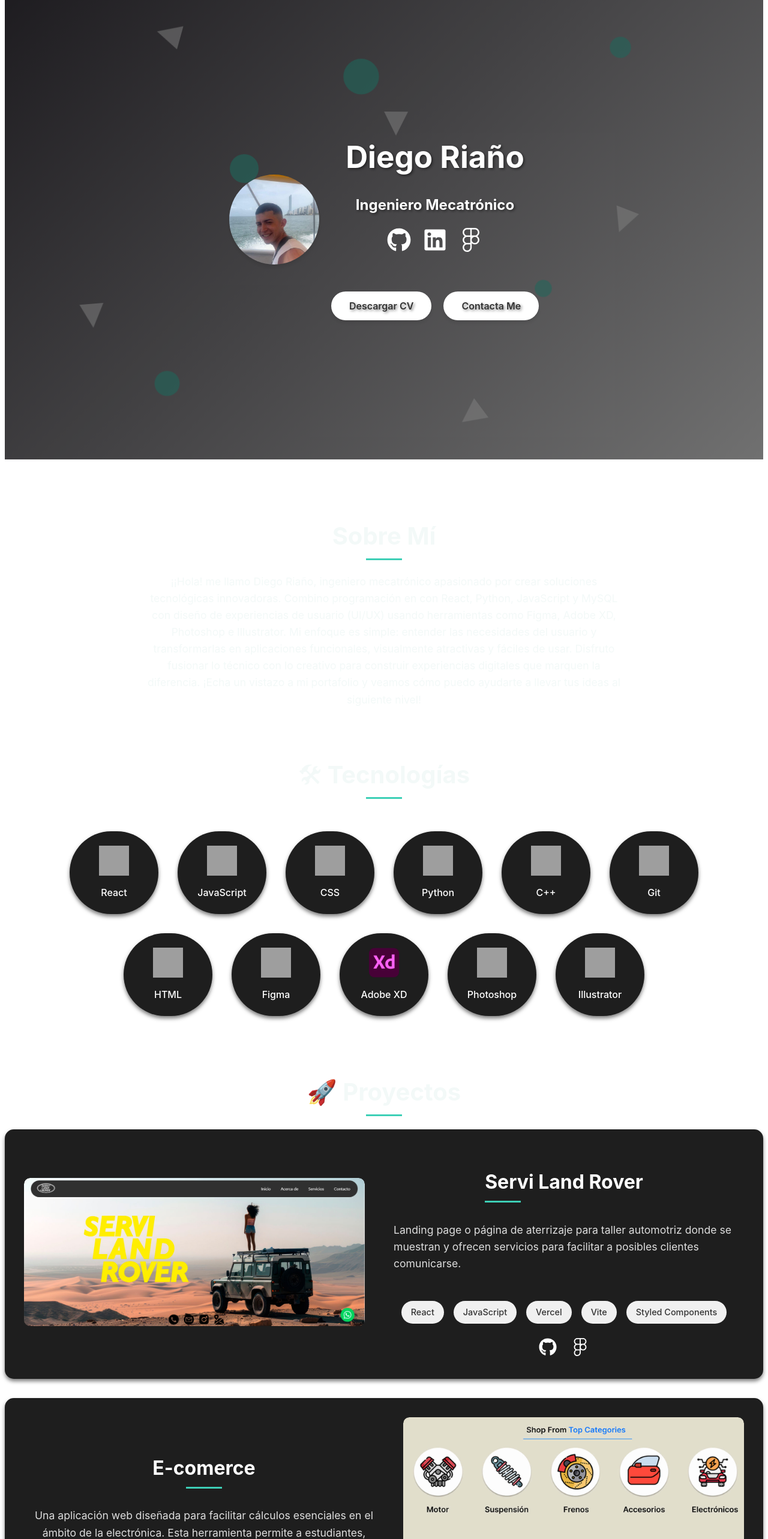
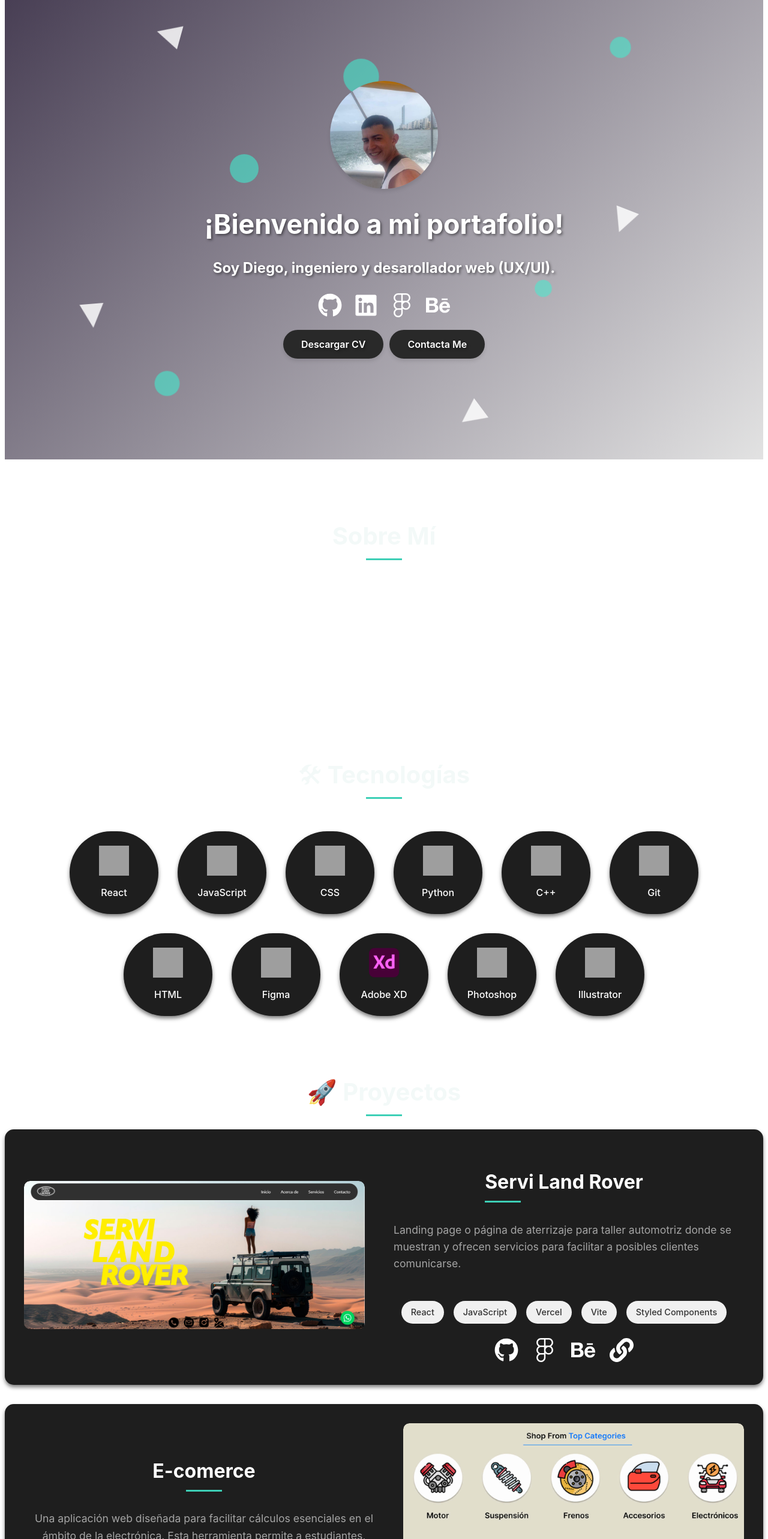
Before and after one commit to dart01/portafolio, a React (Vite) app: page / in a window 1280 px wide. Shown: the part 100-2666 px from the top of the page at 60% size. Built offline with nearby package versions, Linux system fonts and the light colour scheme; grey boxes are pictures that could not be loaded; the HTML template or start-up script is replaced by a standard one.

Commit message:
dando mejoras de estilos

```diff
--- a/src/AboutMe.jsx
+++ b/src/AboutMe.jsx
@@ -31,7 +31,7 @@ const SectionTitle = styled.h2`
 const Description = styled.p`
   font-size: 1.1rem;
   line-height: 1.6;
-  color: rgb(243,249,248);;
+  color: rgba(255, 255, 255, 0.6); /* Cambiado a blanco con 60% de opacidad */
   max-width: 800px;
   margin: 0 auto 3rem;
 `;
@@ -93,15 +93,18 @@ const AboutMe = () => {
     <AboutMeContainer id="about">
       <SectionTitle>Sobre Mí</SectionTitle>
       <Description>
-        ¡¡Hola! me llamo Diego Riaño, ingeniero mecatrónico apasionado
-        por crear soluciones tecnológicas innovadoras. Combino programación en
-        con React, Python, JavaScript y MySQL con diseño de experiencias de usuario (UI/UX)
-        usando herramientas como Figma, Adobe XD, Photoshop e Illustrator.
-        Mi enfoque es simple: entender las necesidades del usuario y transformarlas
-        en aplicaciones funcionales, visualmente atractivas y fáciles de usar. Disfruto
-        fusionar lo técnico con lo creativo para construir experiencias digitales que marquen
-        la diferencia. ¡Echa un vistazo a mi portafolio y veamos cómo puedo ayudarte a llevar
-        tus ideas al siguiente nivel!
+        ¡¡Hola! me llamo Diego Riaño, ingeniero mecatrónico
+        apasionado por crear soluciones tecnológicas innovadoras.
+        Combino programación en con React, Python, JavaScript y
+        MySQL con diseño de experiencias de usuario (UI/UX) usando
+        herramientas como Figma, Adobe XD, Photoshop e Illustrator.
+        Mi enfoque es simple: entender las necesidades del usuario
+        y transformarlas en aplicaciones funcionales, visualmente
+        atractivas y fáciles de usar. Disfruto fusionar lo técnico
+        con lo creativo para construir experiencias digitales que
+        marquen la diferencia. ¡Echa un vistazo a mi portafolio y
+        veamos cómo puedo ayudarte a llevar tus ideas al siguiente
+        nivel!
       </Description>
 
       <SectionTitle>🛠 Tecnologías</SectionTitle>
--- a/src/FloatingFiguresBackground.jsx
+++ b/src/FloatingFiguresBackground.jsx
@@ -36,7 +36,7 @@ const Container = styled.div`
   width: 100%;
   height: 100%;
   overflow: hidden;
-  background: linear-gradient(135deg,rgba(31, 27, 36, 0.88),rgba(18, 18, 18, 0.12));
+  background: linear-gradient(135deg,rgba(44, 33, 58, 0.88),rgba(18, 18, 18, 0.12));
   z-index: 0;
 `;
 
@@ -47,7 +47,7 @@ const Triangle = styled.div`
   height: 0;
   border-left: 20px solid transparent;
   border-right: 20px solid transparent;
-  border-bottom: 40px solid rgba(255, 255, 255, 0.53);
+  border-bottom: 40px solid rgba(255, 255, 255, 0.83);
   animation: ${float} 10s infinite ease-in-out;
 
   &:nth-child(1) {
@@ -81,7 +81,7 @@ const Triangle = styled.div`
 const Circle = styled.div`
   position: absolute;
   border-radius: 50%;
-  background: rgb(61, 207, 183);
+  background: rgba(64, 240, 210, 0.96);
   animation: ${floatCircle} 8s infinite ease-in-out;
 
   &:nth-child(6) {
--- a/src/Intro.jsx
+++ b/src/Intro.jsx
@@ -1,6 +1,6 @@
-import styled from 'styled-components';
-import FloatingFiguresBackground from './FloatingFiguresBackground';
-import { FaGithub, FaLinkedin, FaFigma } from 'react-icons/fa';
+import styled from "styled-components";
+import FloatingFiguresBackground from "./FloatingFiguresBackground";
+import { FaGithub, FaLinkedin, FaFigma, FaBehance } from "react-icons/fa";
 import foto from "./imagenes/foto.jpg";
 
 const IntroContainer = styled.div`
@@ -16,31 +16,30 @@ const IntroContainer = styled.div`
   overflow: hidden;
 
   &::after {
-        content: '';
+    content: "";
     position: absolute;
     top: 0;
     left: 0;
     width: 100%;
     height: 100%;
-        background: rgba(0, 0, 0, 0.5);
+
     z-index: 1;
   }
 `;
 
 const ProfileImage = styled.img`
-    width: 150px;
-    height: 150px;
+  width: 180px;
+  height: 180px;
   border-radius: 50%;
   object-fit: cover;
-    margin-right: 20px;
   box-shadow: 0 4px 6px rgba(0, 0, 0, 0.1);
 `;
 
 const ContactButton = styled.a`
-    margin-top: 30px;
+  margin-top: 10px;
   padding: 12px 30px;
-    background-color: white;
-    color: #333;
+  background-color: #292929;
+  color: white;
   text-decoration: none;
   border-radius: 25px;
   font-weight: 600;
@@ -48,18 +47,18 @@ const ContactButton = styled.a`
   box-shadow: 0 4px 6px rgba(0, 0, 0, 0.1);
 
   &:hover {
-        background-color: #333;
+    background-color: rgb(61, 207, 182);
     color: white;
-        transform: translateY(-2px);
+    transform: translateY(-3px);
     box-shadow: 0 6px 8px rgba(0, 0, 0, 0.2);
   }
 `;
 
 const CVButton = styled.a`
-    margin-top: 30px;
+  margin-top: 10px;
   padding: 12px 30px;
-    background-color: white;
-    color: #333;
+  background-color: #292929;
+  color: white;
   text-decoration: none;
   border-radius: 25px;
   font-weight: 600;
@@ -67,9 +66,9 @@ const CVButton = styled.a`
   box-shadow: 0 4px 6px rgba(0, 0, 0, 0.1);
 
   &:hover {
-        background-color: #333;
+    background-color: rgb(61, 207, 182);
     color: white;
-        transform: translateY(-2px);
+    transform: translateY(-3px);
     box-shadow: 0 6px 8px rgba(0, 0, 0, 0.2);
   }
 `;
@@ -98,27 +97,57 @@ const SocialIcons = styled.div`
 const Intro = () => {
   return (
     <IntroContainer id="home">
-            {/* Añadimos la animación de fondo */}
+      {/* Añadimos la animación de fondo <FloatingFiguresBackground /> */}
       <FloatingFiguresBackground />
-
       {/* Contenido con z-index mayor para que esté por encima */}
-            <div style={{ position: 'relative', zIndex: 2, display: 'flex', alignItems: 'center' }}>
-                <ProfileImage src={foto} alt="Foto de Diego Riaño" />
-                <div>
-                    <h1>Diego Riaño</h1>
-                    <h2>Ingeniero Mecatrónico</h2>
+      <div
+        style={{
+          position: "relative",
+          zIndex: 2,
+          display: "flex",
+          alignItems: "center",
+          flexDirection: "column",
+        }}
+      >
+        <ProfileImage
+          src={foto}
+          alt="Foto de Diego Riaño"
+          style={{ marginBottom: "5px" }}
+        />
+        <div style={{ textAlign: "center" }}>
+          <h1>¡Bienvenido a mi portafolio!</h1>
+          <h3>Soy Diego, ingeniero y desarollador web (UX/UI).</h3>
           <SocialIcons>
-                        <a href="https://github.com/dart01" target="_blank" rel="noopener noreferrer">
+            <a
+              href="https://github.com/dart01"
+              target="_blank"
+              rel="noopener noreferrer"
+            >
               <FaGithub />
             </a>
-                        <a href="https://www.linkedin.com/in/diego-ria%C3%B1o-329748277/" target="_blank" rel="noopener noreferrer">
+            <a
+              href="https://www.linkedin.com/in/diego-ria%C3%B1o-329748277/"
+              target="_blank"
+              rel="noopener noreferrer"
+            >
               <FaLinkedin />
             </a>
-                        <a href="https://www.figma.com/files/team/1438421613794182574/recents-and-sharing?fuid=1438421611594483995" target="_blank" rel="noopener noreferrer">
+            <a
+              href="https://www.figma.com/files/team/1438421613794182574/recents-and-sharing?fuid=1438421611594483995"
+              target="_blank"
+              rel="noopener noreferrer"
+            >
               <FaFigma />
             </a>
+            <a
+              href="https://www.behance.net/diego"
+              target="_blank"
+              rel="noopener noreferrer"
+            >
+              <FaBehance />
+            </a>
           </SocialIcons>
-                    <div style={{ display: 'flex', gap: '20px', marginTop: '30px' }}>
+          <div style={{ display: "flex", justifyContent: "center", gap: "10px", marginTop: "5px" }}>
             <CVButton
               href="/path/to/cv.pdf"
               target="_blank"
--- a/src/Proyecto01.jsx
+++ b/src/Proyecto01.jsx
@@ -1,6 +1,6 @@
 import styled from "styled-components";
 import plantilla from "./imagenes/proyecto1.jpg";
-import { FaGithub, FaFigma } from "react-icons/fa";
+import { FaGithub, FaFigma, FaBehance, FaLink } from "react-icons/fa";
 
 const ProjectContainer = styled.article`
   display: flex;
@@ -76,7 +76,7 @@ const ProjectTitle = styled.h3`
 const ProjectDescription = styled.p`
   font-size: 1.1rem;
   line-height: 1.6;
-  color: #dedede;
+  color: rgba(255, 255, 255, 0.6);
   margin-bottom: 1.5rem;
 `;
 
@@ -135,8 +135,8 @@ const SocialIcons = styled.div`
   }
 
   & svg {
-    width: 30px;
-    height: 30px;
+    width: 40px;
+    height: 40px;
     cursor: pointer;
   }
 `;
@@ -182,6 +182,20 @@ const Proyecto01 = () => {
             >
               <FaFigma />
             </a>
+            <a
+              href="https://www.behance.net/"
+              target="_blank"
+              rel="noopener noreferrer"
+            >
+              <FaBehance />
+            </a>
+            <a
+              href="https://servi-land-rover.vercel.app/"
+              target="_blank"
+              rel="noopener noreferrer"
+            >
+              <FaLink />
+            </a>
           </SocialIcons>
         </ProjectContent>
       </ProjectContainer>
--- a/src/Proyecto02.jsx
+++ b/src/Proyecto02.jsx
@@ -1,6 +1,6 @@
 import styled from "styled-components";
 import plantilla from "./imagenes/tienda.jpg";
-import { FaGithub, FaFigma } from "react-icons/fa";
+import { FaGithub, FaFigma, FaBehance, FaLink } from "react-icons/fa";
 
 const ProjectContainer = styled.article`
   display: flex;
@@ -82,7 +82,7 @@ const ProjectTitle = styled.h3`
 const ProjectDescription = styled.p`
   font-size: 1.1rem;
   line-height: 1.6;
-  color: #dedede;
+  color: rgba(255, 255, 255, 0.6);
   margin-bottom: 1.5rem;
   text-align: center; // Center the text
 `;
@@ -123,8 +123,8 @@ const SocialIcons = styled.div`
   }
 
   & svg {
-    width: 30px;
-    height: 30px;
+    width: 40px;
+    height: 40px;
     cursor: pointer;
   }
 `;
@@ -164,6 +164,20 @@ const Proyecto02 = () => {
           >
             <FaFigma />
           </a>
+          <a
+            href="https://www.behance.net/"
+            target="_blank"
+            rel="noopener noreferrer"
+          >
+            <FaBehance />
+          </a>
+          <a
+            href="https://e-comerce-rust.vercel.app/"
+            target="_blank"
+            rel="noopener noreferrer"
+          >
+            <FaLink />
+          </a>
         </SocialIcons>
       </ProjectContent>
 
--- a/src/Proyecto03.jsx
+++ b/src/Proyecto03.jsx
@@ -1,6 +1,6 @@
 import styled from 'styled-components';
 import plantilla from './imagenes/calculadora.jpg';
-import { FaGithub, FaFigma } from "react-icons/fa";
+import { FaGithub, FaFigma, FaBehance, FaLink } from "react-icons/fa";
 
 const ProjectContainer = styled.article`
   display: flex;
@@ -77,7 +77,7 @@ const ProjectTitle = styled.h3`
 const ProjectDescription = styled.p`
   font-size: 1.1rem;
   line-height: 1.6;
-  color: #dedede;
+  color: rgba(255, 255, 255, 0.6);
   margin-bottom: 1.5rem;
   text-align: center; // Center the text
 `;
@@ -118,8 +118,8 @@ const SocialIcons = styled.div`
   }
 
   & svg {
-    width: 30px;
-    height: 30px;
+    width: 40px;
+    height: 40px;
     cursor: pointer;
   }
 `;
@@ -167,6 +167,20 @@ const Proyecto03 = () => {
             >
               <FaFigma />
             </a>
+            <a
+              href="https://www.behance.net/"
+              target="_blank"
+              rel="noopener noreferrer"
+            >
+              <FaBehance />
+            </a>
+            <a
+              href="https://calculadora-electronica.vercel.app/"
+              target="_blank"
+              rel="noopener noreferrer"
+            >
+              <FaLink />
+            </a>
           </SocialIcons>
       </ProjectContent>
     </ProjectContainer>
--- a/src/index.css
+++ b/src/index.css
@@ -35,15 +35,27 @@ a:hover {
   margin-top: 20px; /* Space above the icons */
 }
 
-.social-icons img {
+social-icons img {
   width: 30px; /* Size of the icons */
   height: 30px; /* Size of the icons */
   margin: 0 10px; /* Space between icons */
 }
 
 h1 {
-  font-size: 3.2em;
+  font-size: 2.8rem; /* 48px */
   line-height: 1.1;
+}
+
+h2 {
+  font-size: 2.25rem; /* 36px */
+}
+
+h3 {
+  font-size: 1.5rem; /* 24px */
+}
+
+p {
+  font-size: 1rem; /* 16px */
 }
 
 button {
```
Lines whose indentation alone changed are shown as unchanged.
